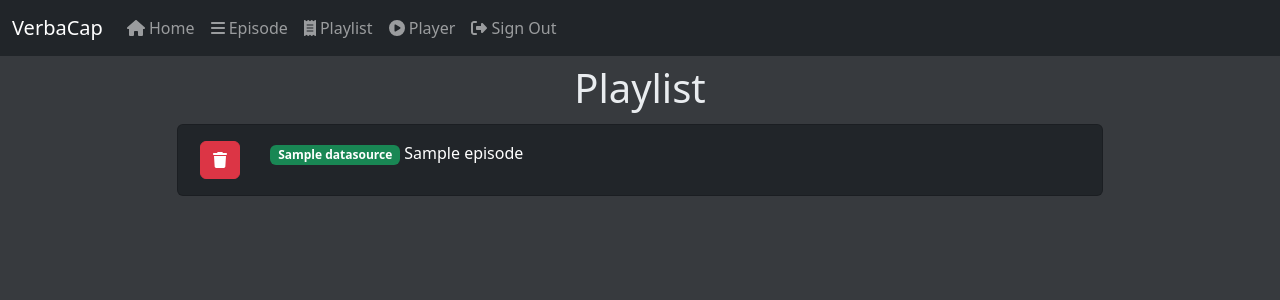
After one commit to Mirio/verbacap, a Django app: template core/templates/core/playlist.html in a window 1280 px wide. The commit adds this page. Shown: the top 300 px of the page. Run offline with Django 4.2, Linux system fonts and the light colour scheme; the template is opened without the code that fills it: most values are stand-ins (such as "Sample title", 1, 10 or a date in 2020); some libraries are stand-ins or nearby versions.

Commit message:
feat: Adding Playlist page + Switch Dockerfile to userspace

```diff
--- a/config/urls.py
+++ b/config/urls.py
@@ -14,6 +14,7 @@ from core.views import (
     Core_EpisodeView,
     Core_HomepageView,
     Core_PlayerView,
+    Core_PlaylistView,
     Core_Settings,
 )
 from spreaker.views import Spreaker_AddPodcastView, Spreaker_DeletePodcastView
@@ -29,7 +30,8 @@ urlpatterns = [
     path("", cache_page(settings.CACHE_DEFAULT_TTL)(Core_HomepageView.as_view()), name="homepage"),
     path("player/", cache_page(settings.CACHE_DEFAULT_TTL)(Core_PlayerView.as_view()), name="player"),
     path("episode/", cache_page(settings.CACHE_SMART_TTL)(Core_EpisodeView.as_view()), name="episode"),
-    path("settings/", Core_Settings.as_view(), name="settings"),
+    path("settings/", cache_page(settings.CACHE_SMART_TTL)(Core_Settings.as_view()), name="settings"),
+    path("playlist/", Core_PlaylistView.as_view(), name="playlist"),
     path(
         "add-datasource/",
         cache_page(settings.CACHE_DEFAULT_TTL)(Core_AddDataSourceView.as_view()),
--- a/core/templates/base.html
+++ b/core/templates/base.html
@@ -69,11 +69,14 @@
                 <a class="nav-link" href="{% url 'episode' %}"><i class="fa-solid fa-bars"></i> Episode</a>
               </li>
               <li class="nav-item">
+                <a class="nav-link" href="{% url 'playlist' %}"><i class="fa-solid fa-receipt"></i> Playlist</a>
+              </li>
+              <li class="nav-item">
                 <a class="nav-link" href="{% url 'player' %}"><i class="fa-solid fa-circle-play"></i> Player</a>
               </li>
               <li class="nav-item">
                 {# URL provided by django-allauth/account/urls.py #}
-                <a class="nav-link" href="{% url 'account_logout' %}"><i class="fa-solid fa-right-from-bracket"></i> {% translate "Sign Out" %}</a>
+                <a class="nav-link" href="{% url 'account_logout' %}"><i class="fa-solid fa-right-from-bracket"></i> Sign Out</a>
               </li>
             </ul>
           </div>
--- a/core/templates/core/player.html
+++ b/core/templates/core/player.html
@@ -93,7 +93,6 @@
       // Set episode to viewed after complited
       let current_player = videojs("podcast-player");
       let current_src = current_player.src().replace("/persist/", "");
-      console.log(current_src)
       let fullname = provider_shorname + "_" + episode_id;
       if (!globalThis.viewed.includes(fullname)) {
         globalThis.viewed.push(fullname);
--- /dev/null
+++ b/core/templates/core/playlist.html
@@ -0,0 +1,68 @@
+{% extends "base.html" %}
+
+{% block title %}
+  VerbaCap - Playlist
+{% endblock title %}
+{% block additional_css %}
+{% endblock additional_css %}
+{% block inline_javascript %}
+  <script>
+    function remove_item(provider_shorname, episode_id) {
+      // Remove the css class ".selected-audio" from all elements
+      let element = document.querySelector("#" + provider_shorname + "_" + episode_id);
+      element.remove()
+    }
+
+    function episode_viewed(provider_shorname, episode_id) {
+      // Set episode to viewed after complited
+      let fullname = provider_shorname + "_" + episode_id;
+      let csrf_token = document.getElementById("csrfmiddlewaretoken");
+      const reqopt = {
+        method: "PUT",
+        body: JSON.stringify({}),
+        credentials: "same-origin",
+        headers: {
+          "X-CSRFToken": csrf_token.value
+        }
+      }
+      fetch("/api/episode/viewed/" + provider_shorname + "/" + episode_id + "/", reqopt)
+        .then(response => {
+          remove_item(provider_shorname, episode_id)
+        })
+        .catch(error => {
+          console.log(error);
+        })
+
+    }
+  </script>
+{% endblock inline_javascript %}
+{% block content %}
+  <h1 class="text-center p-1">Playlist</h1>
+  <input type="hidden" id="csrfmiddlewaretoken" value="{{ csrf_token }}" />
+  <div class="row">
+    <div class="col-10 offset-1">
+      {% for iter in playlist %}
+        <div id="{{ iter.episode.datasource.provider.shortname }}_{{ iter.episode.episode_id }}"
+             class="card bg-dark">
+          <div class="card-body">
+            <div class="row">
+              <div class="col-1 text-center">
+                <a class="btn btn-danger"
+                   onclick='episode_viewed("{{ iter.episode.datasource.provider.shortname }}", "{{ iter.episode.episode_id }}")'><i class="fa-solid fa-trash"></i></a>
+              </div>
+              <div class="col-11">
+                <div class="text-white text-decoration-none">
+                  <span class="align-items-center">
+                    <i class="{{ iter.episode.datasource.provider.icon }}"
+                       style="color: {{ iter.episode.datasource.provider.color }}"></i>
+                    <span class="badge bg-success">{{ iter.episode.datasource.name }}</span> {{ iter.episode.name }}
+                  </span>
+                </div>
+              </div>
+            </div>
+          </div>
+        </div>
+      {% endfor %}
+    </div>
+  </div>
+{% endblock content %}
--- a/core/views.py
+++ b/core/views.py
@@ -68,3 +68,9 @@ class Core_EpisodeView(LoginRequiredMixin, View):
                     episodeobj.is_playlist_present = True
             episode_extended.append(episodeobj)
         return render(request, "core/episode.html", context={"episodes": episode_extended})
+
+
+class Core_PlaylistView(LoginRequiredMixin, View):
+    def get(self, request):
+        playlist = Playlist.objects.all()
+        return render(request, "core/playlist.html", context={"playlist": playlist})
```
Also changed, not shown: core/api/views.py (+13 -2 lines), 3 other files.
